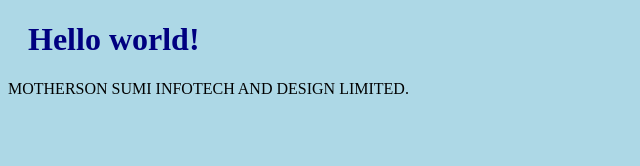
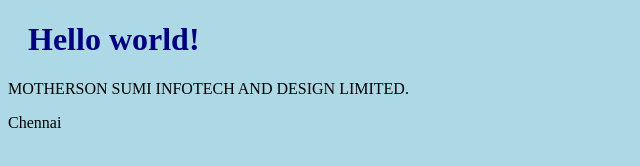
Before and after one commit to Gunashree12/hello-world, a plain HTML site: page index.html in a window 1280 px wide. Shown: the full height of the page, 0-640 px from the left. Drawn offline with Linux system fonts and the light colour scheme.

Commit message:
Updated index.html with a new line

```diff
--- a/index.html
+++ b/index.html
@@ -8,6 +8,6 @@
 
 <h1>Hello world!</h1>
 <p>MOTHERSON SUMI INFOTECH AND DESIGN LIMITED.</p>
-
+<P> Chennai </P>
 </body>
 </html>
```
